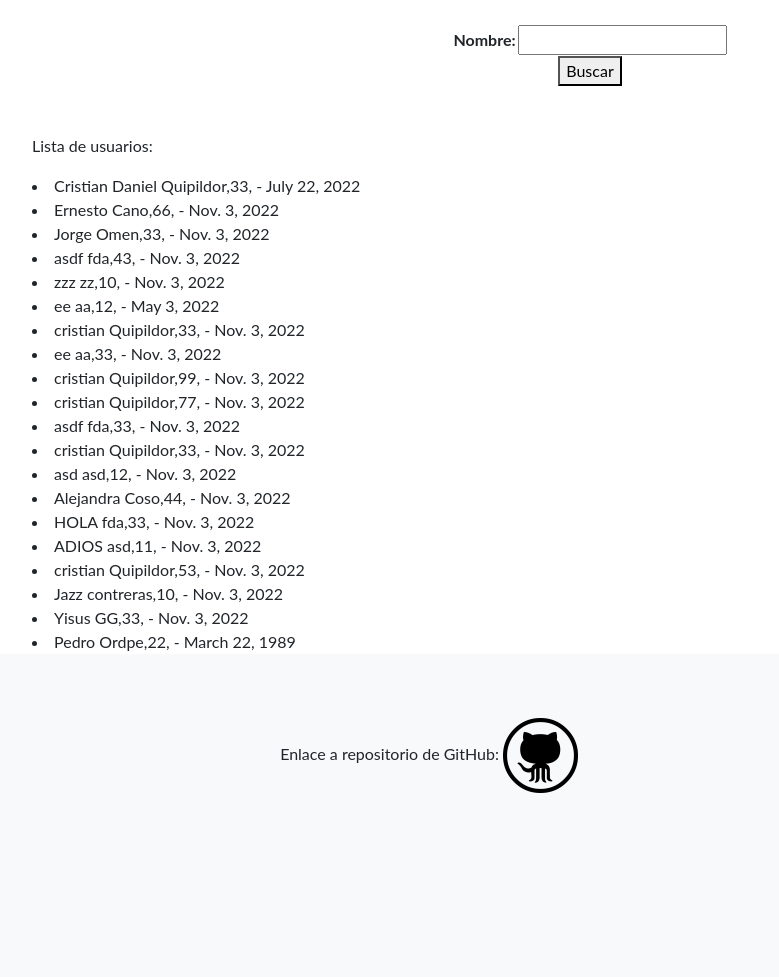
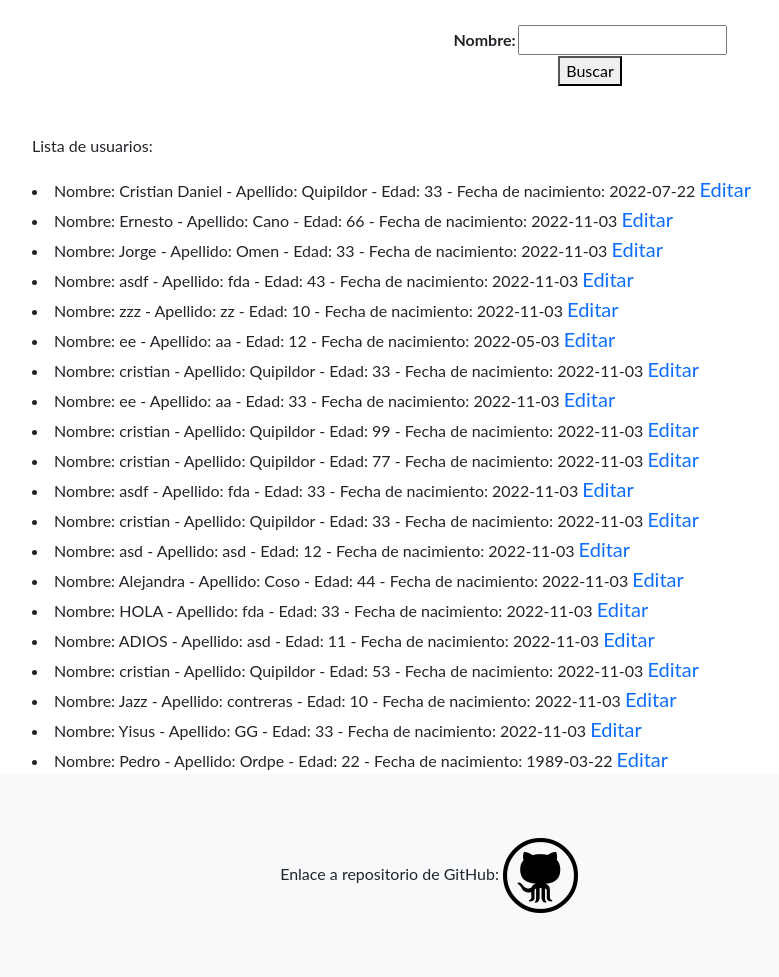
Before and after one commit to weghonos/Entrega1-Quipildor, a Django app: page /usuarios/ in a window 1280 px wide. Shown: the part 56-1033 px from the top of the page, without its empty margins (50-829 px from the left). Before the commit the page ends 849 px from the top, so only its background shows below. Run offline with Django 4.2, Linux system fonts and the light colour scheme; data comes from the database, SQL or seed files in the repository; both versions use the stored data as it was after the commit; some libraries are stand-ins or nearby versions.

Commit message:
se agregó boton de editar campos y template de edicion.

```diff
--- a/home/models.py
+++ b/home/models.py
@@ -4,7 +4,9 @@ class Usuario(models.Model):
     nombre = models.CharField(max_length=30)
     apellido = models.CharField(max_length=30)
     edad = models.IntegerField()
-    fecha_nacimiento = models.DateField(auto_now_add=True, null=False)
+    fecha_nacimiento = models.DateField()
+    #fecha_nacimiento = models.DateField(auto_now_add=True, null=False)
+
 
     def __str__(self):
-        return f'{self.nombre}{self.apellido}'
+        return f'Nombre: {self.nombre} - Apellido: {self.apellido} - Edad: {self.edad} - Fecha de nacimiento: {self.fecha_nacimiento}'
--- a/home/templates/home/ver_usuarios.html
+++ b/home/templates/home/ver_usuarios.html
@@ -18,7 +18,9 @@
 <p>Lista de usuarios:</p>
 {% if usuarios %}
     {% for usuario in usuarios%}
-    <li>{{usuario.nombre}} {{usuario.apellido}},{{usuario.edad}}, - {{usuario.fecha_nacimiento}}</li>
+    <li>{{usuario}}
+        <a class="navbar-brand" href={% url 'editar_usuario' usuario.id %}>Editar</a>
+    </li>
     {% endfor %}
 {%else%}
 
--- a/home/urls.py
+++ b/home/urls.py
@@ -5,7 +5,7 @@ from home import views
 urlpatterns = [
     path('', views.index, name="index"),
     path('usuarios/crear', views.crear_usuario, name="crear_usuario"),
+    path('usuarios/editar/<int:id>', views.editar_usuario, name="editar_usuario"),
     path('usuarios/', views.ver_usuarios, name="ver_usuarios"),
     path('acerca_de/', views.acerca_de, name="acerca_de"),
-    path('admin/', admin.site.urls),
 ]
--- a/home/views.py
+++ b/home/views.py
@@ -18,18 +18,18 @@ def crear_usuario(request):
         if formulario.is_valid():
             data = formulario.cleaned_data
 
-            nombre = data['nombre']
-            apellido = data['apellido']
-            edad = data['edad']
-            fecha_nacimiento = data.get("fecha_nacimiento")
-            if not fecha_nacimiento:
-                fecha_nacimiento = datetime.now()
+            usuario = Usuario(
+            nombre = data['nombre'],
+            apellido = data['apellido'],
+            edad = data['edad'],
+            fecha_nacimiento = data['fecha_nacimiento']
+            )
 
-            persona = Usuario(nombre=nombre, apellido=apellido, edad=edad, fecha_nacimiento=fecha_nacimiento)
-            persona.save()
+            usuario.save()
+            return redirect('ver_usuarios')
 
-        return redirect('ver_usuarios')
-
+        else:
+            return render(request, 'home/crear_usuario.html', {"formulario": formulario})
 
     formulario = UsuarioFormulario()
     return render(request, 'home/crear_usuario.html', {"formulario": formulario})
@@ -47,5 +47,36 @@ def ver_usuarios(request):
 
     return render(request, 'home/ver_usuarios.html', {"usuarios": usuarios, 'formulario': formulario})
 
+def editar_usuario(request, id):
+
+    usuario = Usuario.objects.get(id=id)
+
+    if request.method == 'POST':
+
+        formulario = UsuarioFormulario(request.POST)
+
+        if formulario.is_valid():
+            data = formulario.cleaned_data
+
+            usuario.nombre = data['nombre']
+            usuario.apellido = data['apellido']
+            usuario.edad = data['edad']
+            usuario.fecha_nacimiento = data['fecha_nacimiento']
+
+            usuario.save()
+            return redirect('ver_usuarios')
+
+
+    formulario = UsuarioFormulario(
+        initial={
+            'nombre': usuario.nombre,
+            'apellido': usuario.apellido,
+            'edad': usuario.edad,
+            'fecha_nacimiento': usuario.fecha_nacimiento
+        }
+    )
+    return render(request, 'home/editar_usuario.html', {"formulario": formulario, 'usuario': usuario})
+
+
 def acerca_de(request):
     return render(request, 'home/acerca_de.html')
```
Also changed, not shown: home/templates/home/editar_usuario.html (added, +20 -0 lines), db.sqlite3.
